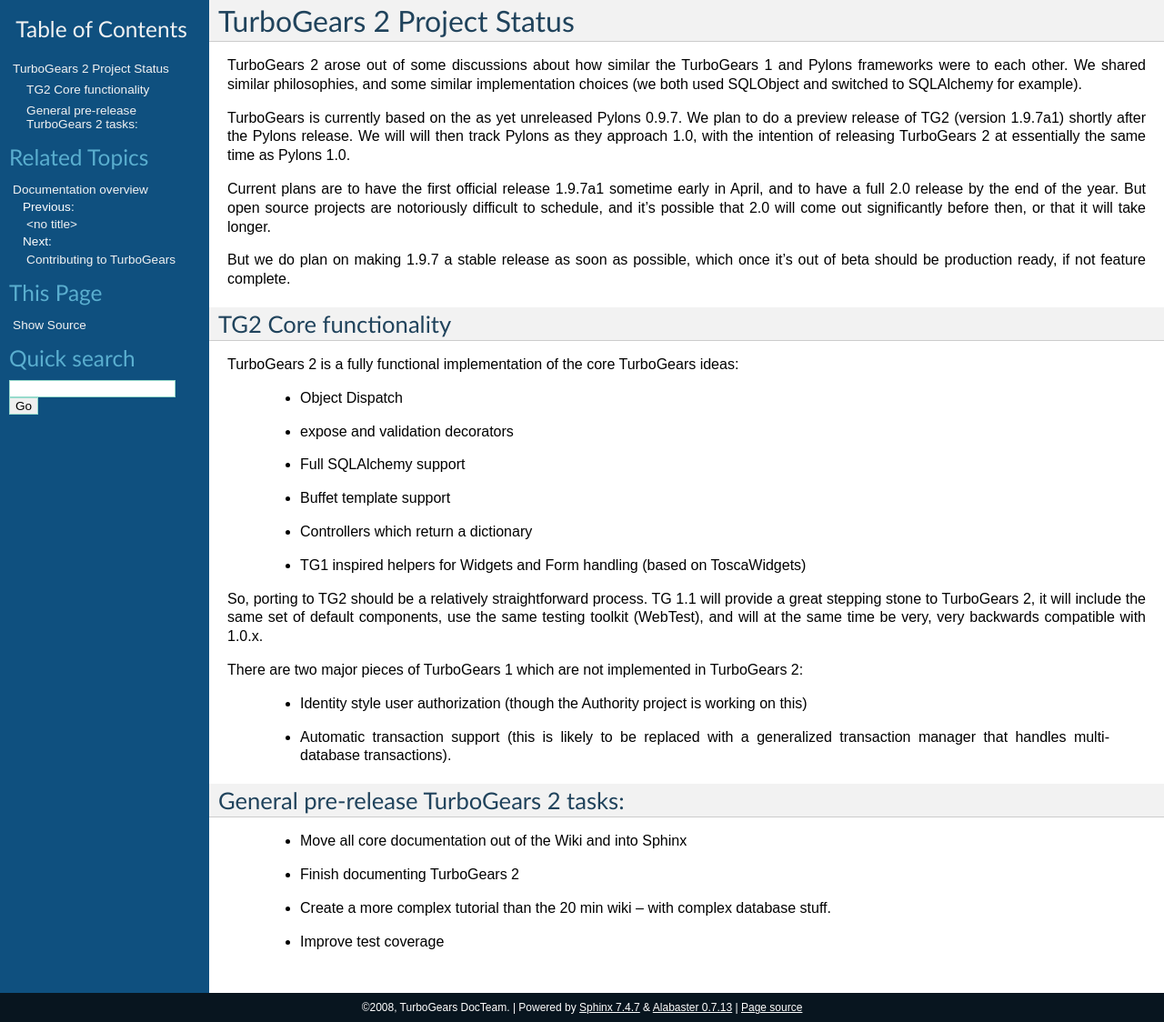
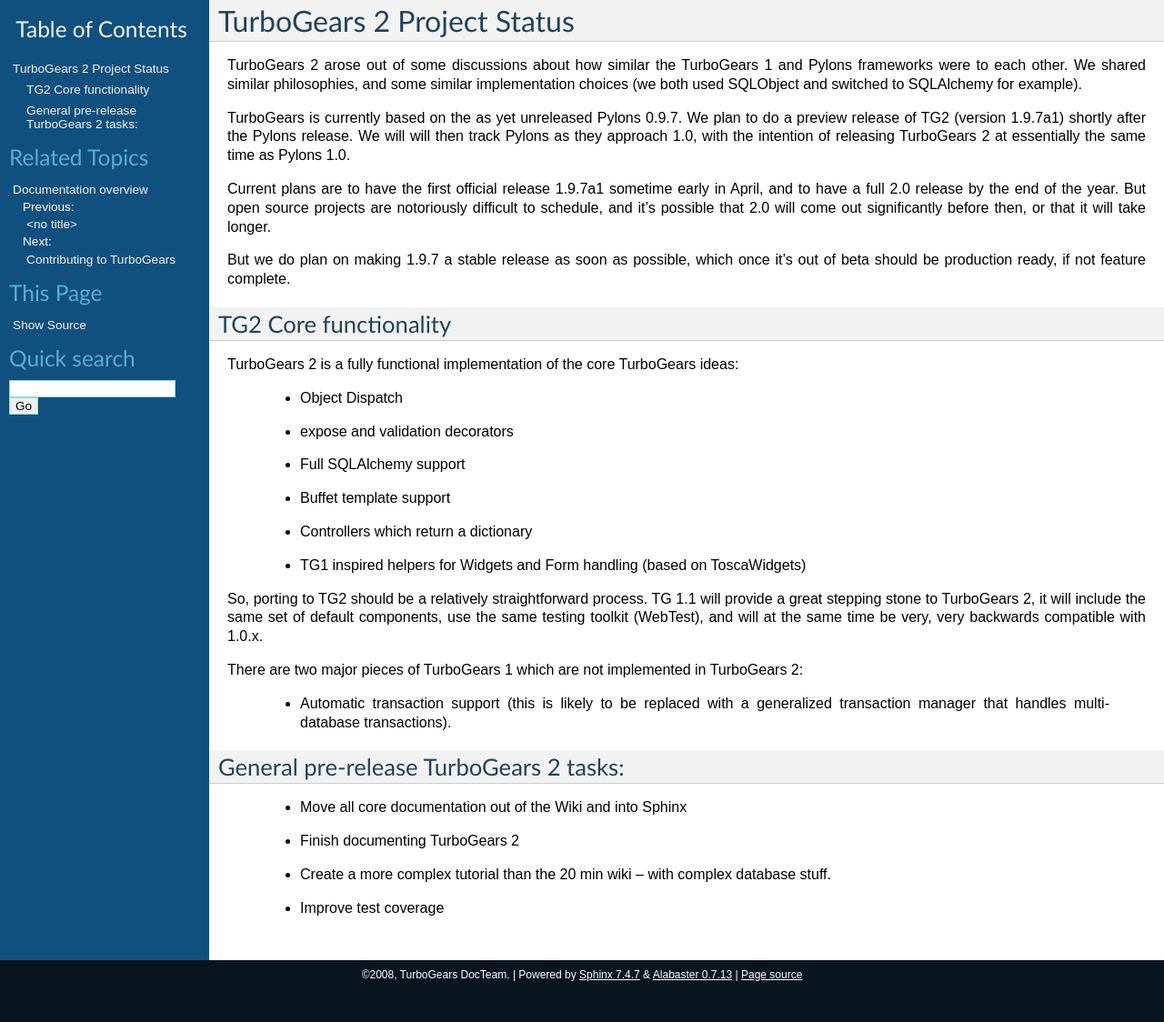
Before and after one commit to TurboGears/tg2, a Sphinx documentation site: the page built from docs/main/DevStatus.rst, in a window 1280 px wide. Shown: the whole page at 91% size. Built offline with Sphinx 7.4.7, drawn with Linux system fonts in a browser that asks for light colours; after the commit the page ends 1088 px from its top, so only the background shows below that.

Commit message:
Removed the authorization framework from the list of things that have not been ported from TurboGears 1
--HG--
extra : convert_revision : svn%3A77541ad4-5f01-0410-9ede-a1b63cd9a898/trunk%405569

```diff
--- a/docs/main/DevStatus.rst
+++ b/docs/main/DevStatus.rst
@@ -25,7 +25,6 @@
 
 There are two major pieces of TurboGears 1 which are not implemented in TurboGears 2:
 
- * Identity style user authorization (though the Authority project is working on this)
  * Automatic transaction support (this is likely to be replaced with a generalized transaction manager that handles multi-database transactions).
 
 General pre-release TurboGears 2 tasks:
```
